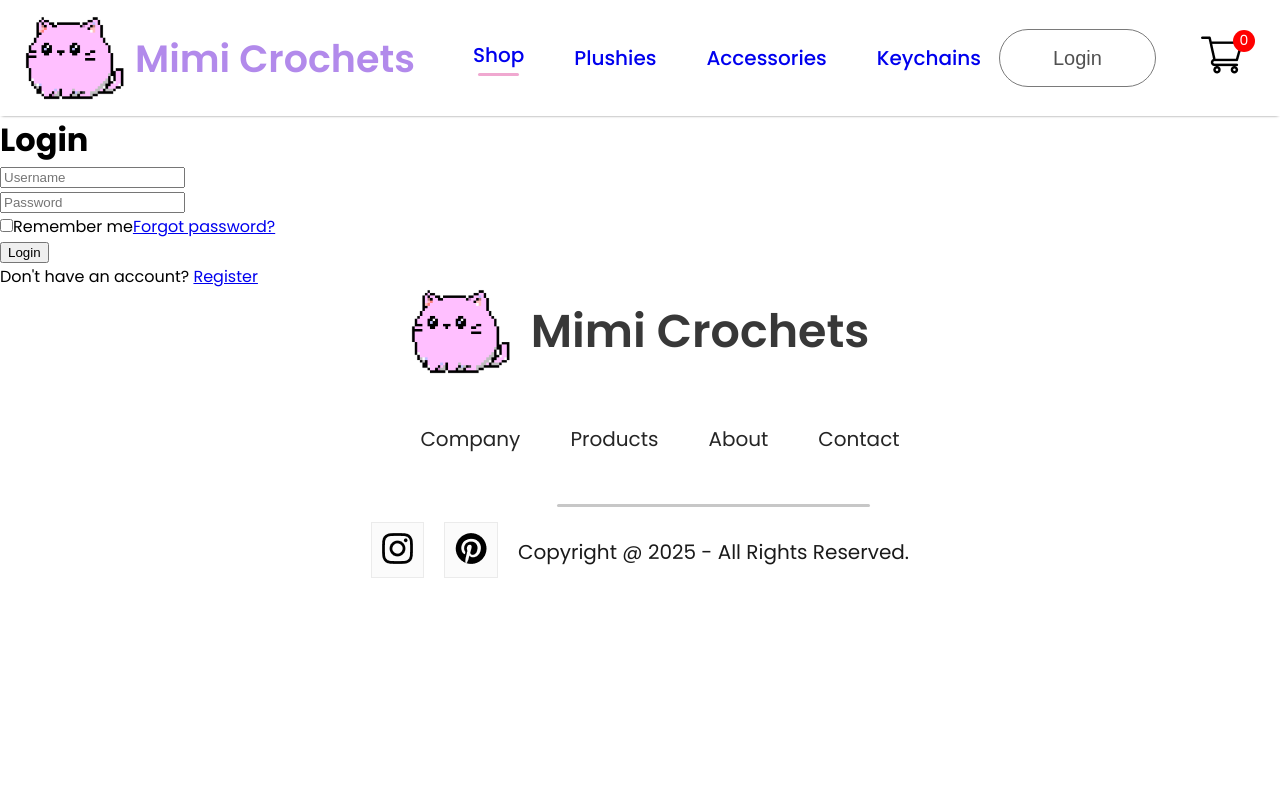
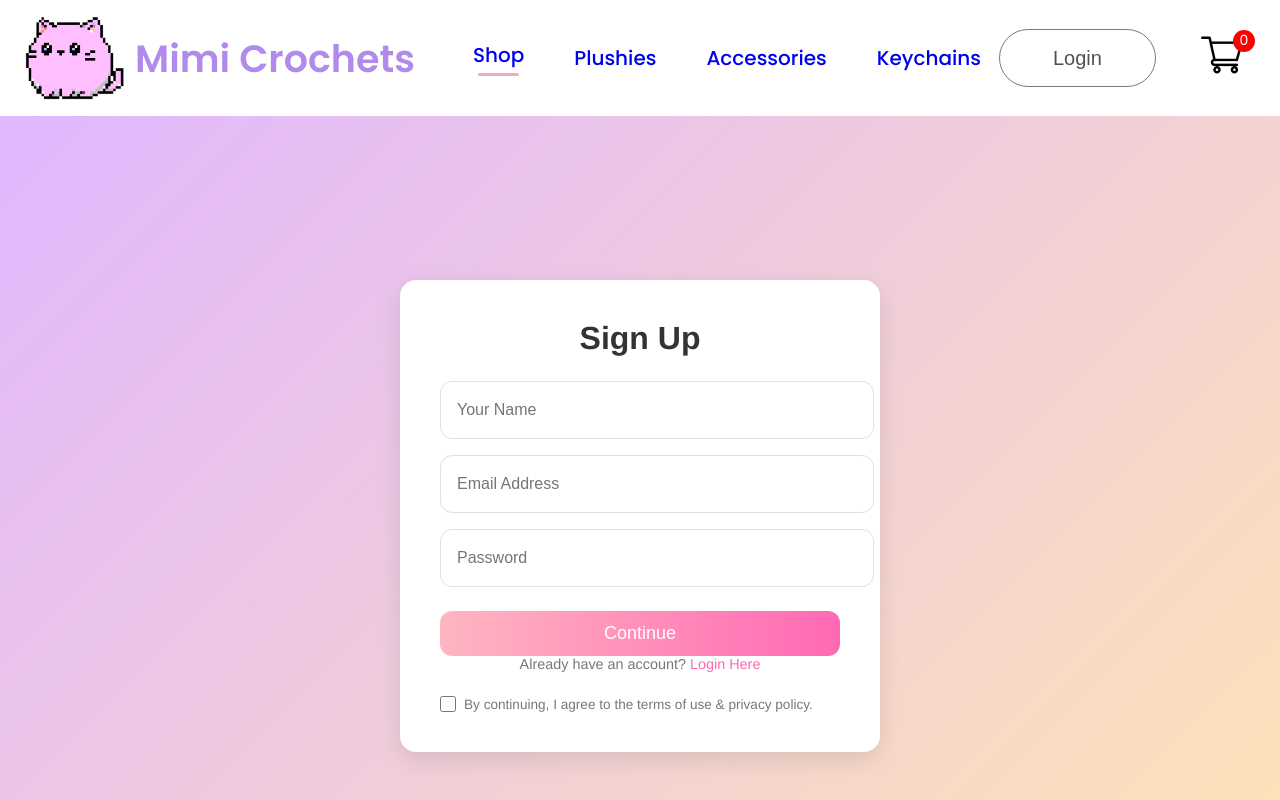
Before and after one commit to azheng05/ecommerce-platform, a React (Create React App) app in the folder frontend/: page /login in a window 1280 px wide. Shown: the top 800 px of the page. Built offline with nearby package versions, Linux system fonts and the light colour scheme.

Commit message:
Fixed login page

```diff
--- a/frontend/src/Pages/CSS/LoginSignup.css
+++ b/frontend/src/Pages/CSS/LoginSignup.css
@@ -1,51 +1,115 @@
-/* .loginsignup {
+.loginsignup {
+    display: flex;
+    justify-content: center;
+    align-items: center;
     width: 100%;
-    height: 80vh;
-    background: #fcefce;
-    padding-top: 100px;
+    height: 100vh;
+    background: linear-gradient(135deg, #e1b7ff 0%, #ffe4b5 100%);
+    font-family: 'Helvetica Neue', Arial, sans-serif;
 }
 
 .loginsignup-container {
-    width: 580px;
-    height: 600px;
-    background: white;
-    margin: auto;
-    padding: 40px 60px;
+    width: 100%;
+    max-width: 400px;
+    background: #ffffff;
+    padding: 2.5rem;
+    border-radius: 1rem;
+    box-shadow: 0 8px 24px rgba(0, 0, 0, 0.1);
     display: flex;
     flex-direction: column;
-    align-items: center;
+    align-items: stretch;
+    transition: transform 0.3s ease;
 }
+.loginsignup-container:hover {
+    transform: translateY(-4px);
+}
+
 .loginsignup-container h1 {
-    margin: 20px 0px;
+    margin-bottom: 1.5rem;
+    font-size: 2rem;
+    font-weight: 600;
+    color: #333333;
+    text-align: center;
 }
 
 .loginsignup-fields {
     display: flex;
     flex-direction: column;
-    gap: 29px;
-    margin-top: 30px;
+    gap: 1rem;
+    margin-bottom: 1.5rem;
 }
-
 .loginsignup-fields input {
-    height: 72px;
+    height: 3.5rem;
     width: 100%;
-    padding-left: 20px;
-    border-radius: 20px;
-    border: 1px solid #c9c9c9;
+    padding: 0 1rem;
+    border-radius: 0.75rem;
+    border: 1px solid #e0e0e0;
     outline: none;
-    color: #5c5c5c;
-    font-size: 18px;
+    color: #555555;
+    font-size: 1rem;
+    transition: border-color 0.2s ease;
+}
+.loginsignup-fields input:focus {
+    border-color: #ff69b4;
 }
 
 .loginsignup-container button {
     width: 100%;
-    height: 72px;
-    margin: 30px auto;
-    color: white;
-    background: #ff4141;
-    margin-top: 30px;
+    padding: 0.75rem;
     border: none;
-    font-size: 24px;
+    border-radius: 0.75rem;
+    font-size: 1.125rem;
+    font-weight: 500;
+    color: #ffffff;
+    background: linear-gradient(90deg, #ffb6c1 0%, #ff69b4 100%);
+    cursor: pointer;
+    transition: background 0.3s ease, transform 0.2s ease;
+}
+.loginsignup-container button:hover {
+    background: linear-gradient(90deg, #ff69b4 0%, #fa4aa8 100%);
+    transform: translateY(-2px);
+}
+
+.loginsignup-login {
+    text-align: center;
+    font-size: 0.9rem;
+    color: #777777;
+    margin-bottom: 1.5rem;
+}
+.loginsignup-login span {
+    color: #ff69b4;
     font-weight: 500;
     cursor: pointer;
-} */
+    transition: color 0.2s ease;
+}
+.loginsignup-login span:hover {
+    color: #fa4aa8;
+}
+
+.loginsignup-agree {
+    display: flex;
+    align-items: center;
+    gap: 0.5rem;
+    font-size: 0.85rem;
+    color: #777777;
+}
+.loginsignup-agree input[type="checkbox"] {
+    width: 1rem;
+    height: 1rem;
+    accent-color: #ff69b4;
+    cursor: pointer;
+}
+
+/* Responsive adjustments */
+@media (max-width: 480px) {
+    .loginsignup-container {
+        padding: 2rem 1.5rem;
+        max-width: 90%;
+    }
+    .loginsignup-container h1 {
+        font-size: 1.75rem;
+    }
+    .loginsignup-container button {
+        font-size: 1rem;
+    }
+}
--- a/frontend/src/Pages/LoginSignup.jsx
+++ b/frontend/src/Pages/LoginSignup.jsx
@@ -3,45 +3,24 @@ import './CSS/LoginSignup.css'
 
 export const LoginSignup = () => {
   return (
-    <div className="wrapper">
-      <form action="">
-        <h1>Login</h1>
-        <div className="input-box">
-          <input type="text" placeholder="Username"></input>
-        </div>
-        <div className="input-box">
+    <div className="loginsignup">
+      <div className="loginsignup-container">
+        <h1>Sign Up</h1>
+        <div className="loginsignup-fields">
+          <input type="text" placeholder="Your Name"></input>
+          <input type="email" placeholder="Email Address"></input>
           <input type="password" placeholder="Password"></input>
         </div>
-        <div className="remember-forgot">
-          <label><input type="checkbox"/>Remember me</label>
-          <a href="#">Forgot password?</a>
+        <button>Continue</button>
+        <p className="loginsignup-login">
+          Already have an account? <span>Login Here</span>
+        </p>
+        <div className="loginsignup-agree">
+          <input type="checkbox" name="" id=""/>
+          <p>By continuing, I agree to the terms of use & privacy policy.</p>
         </div>
-        <button type="submit">Login</button>
-        <div className="register-link">
-          <p>Don't have an account? <a href="#">Register</a></p>
-        </div>
-      </form>
+      </div>
     </div>
-
-
-    // <div className="loginsignup">
-    //   <div className="loginsignup-container">
-    //     <h1>Sign Up</h1>
-    //     <div className="loginsignup-fields">
-    //       <input type="text" placeholder="Your Name"></input>
-    //       <input type="email" placeholder="Email Address"></input>
-    //       <input type="password" placeholder="Password"></input>
-    //     </div>
-    //     <button>Continue</button>
-    //     <p className="loginsignup-login">
-    //       Already have an account? <span>Login Here</span>
-    //     </p>
-    //     <div className="loginsignup-agree">
-    //       <input type="checkbox" name="" id=""/>
-    //       <p>By continuing, I agree to the terms of use & privacy policy.</p>
-    //     </div>
-    //   </div>
-    // </div>
   )
 }
 
```
